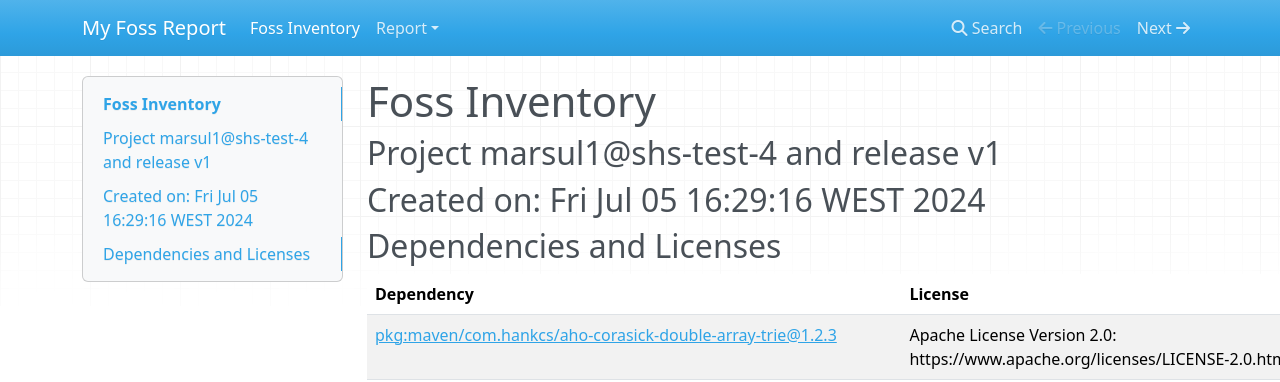
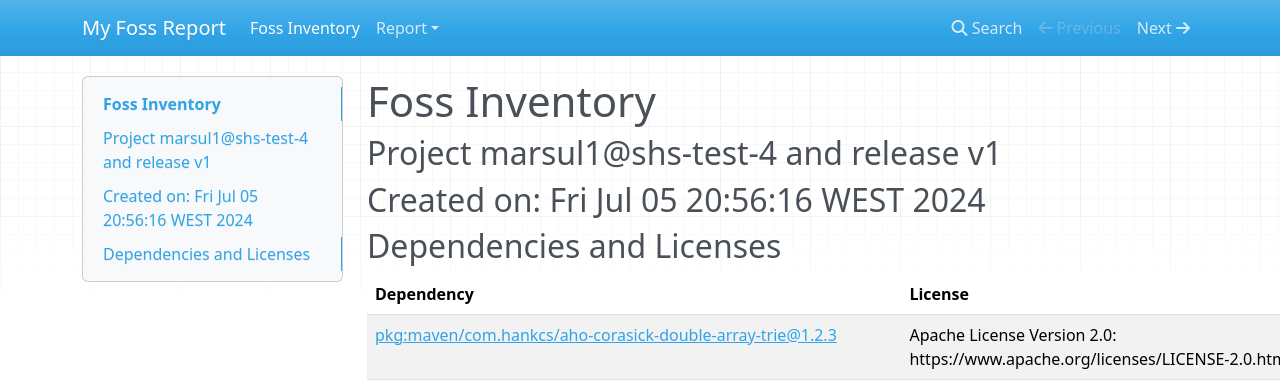
Before and after one commit to marsul1/shs-test-4, an MkDocs documentation site: the page built from foss/inventory.md, in a window 1280 px wide and 900 px high. Shown: the top 382 px of the window. Built offline with MkDocs 1.6.1, drawn with Linux system fonts in a browser that asks for light colours; nearby versions of some CDN libraries.

Commit message:
File foss/inventory.md updated

```diff
--- a/foss/inventory.md
+++ b/foss/inventory.md
@@ -2,7 +2,7 @@
 
 ## Project marsul1@shs-test-4 and release v1
 
-## Created on: Fri Jul 05 16:29:16 WEST 2024
+## Created on: Fri Jul 05 20:56:16 WEST 2024
 
 ## Dependencies and Licenses
 
```
